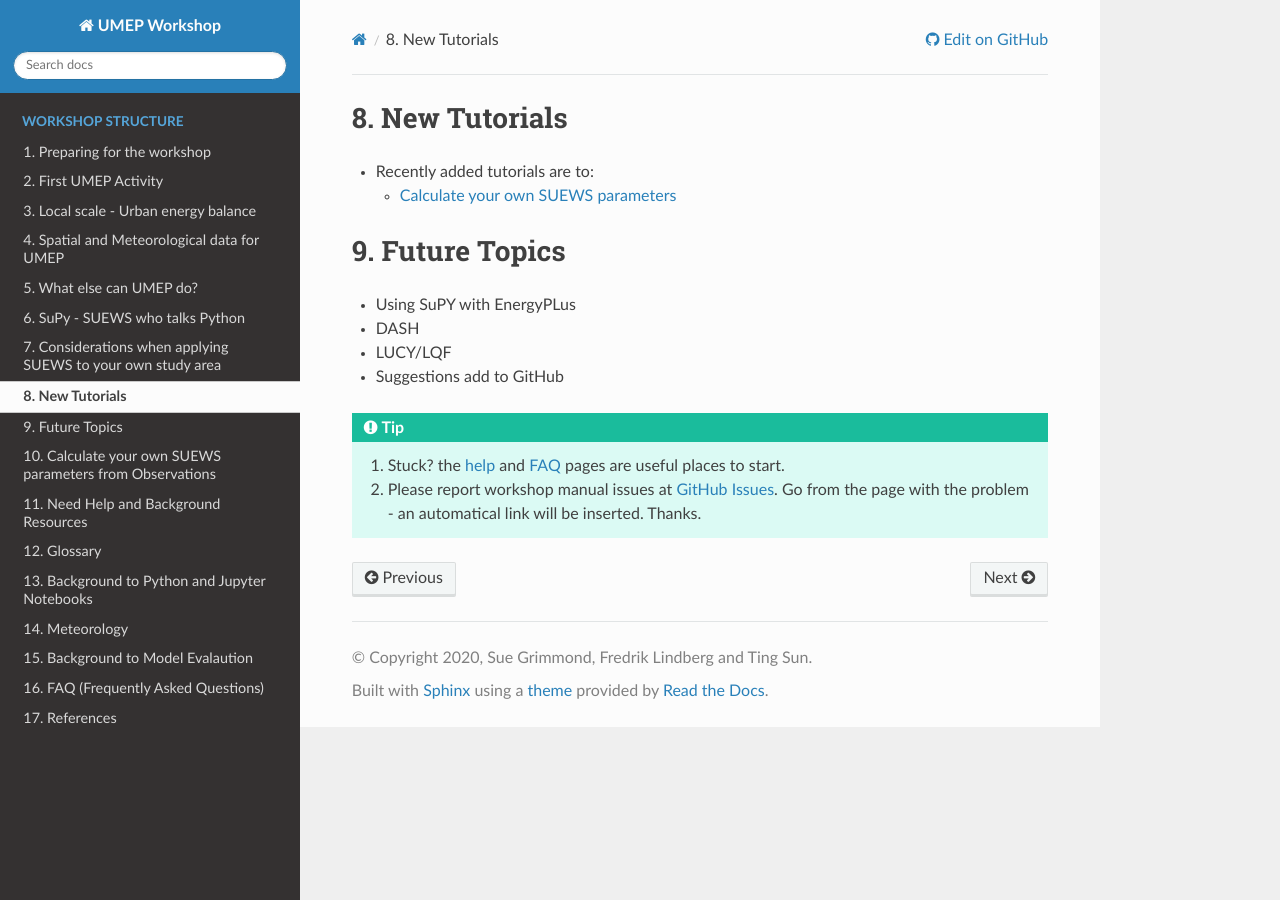
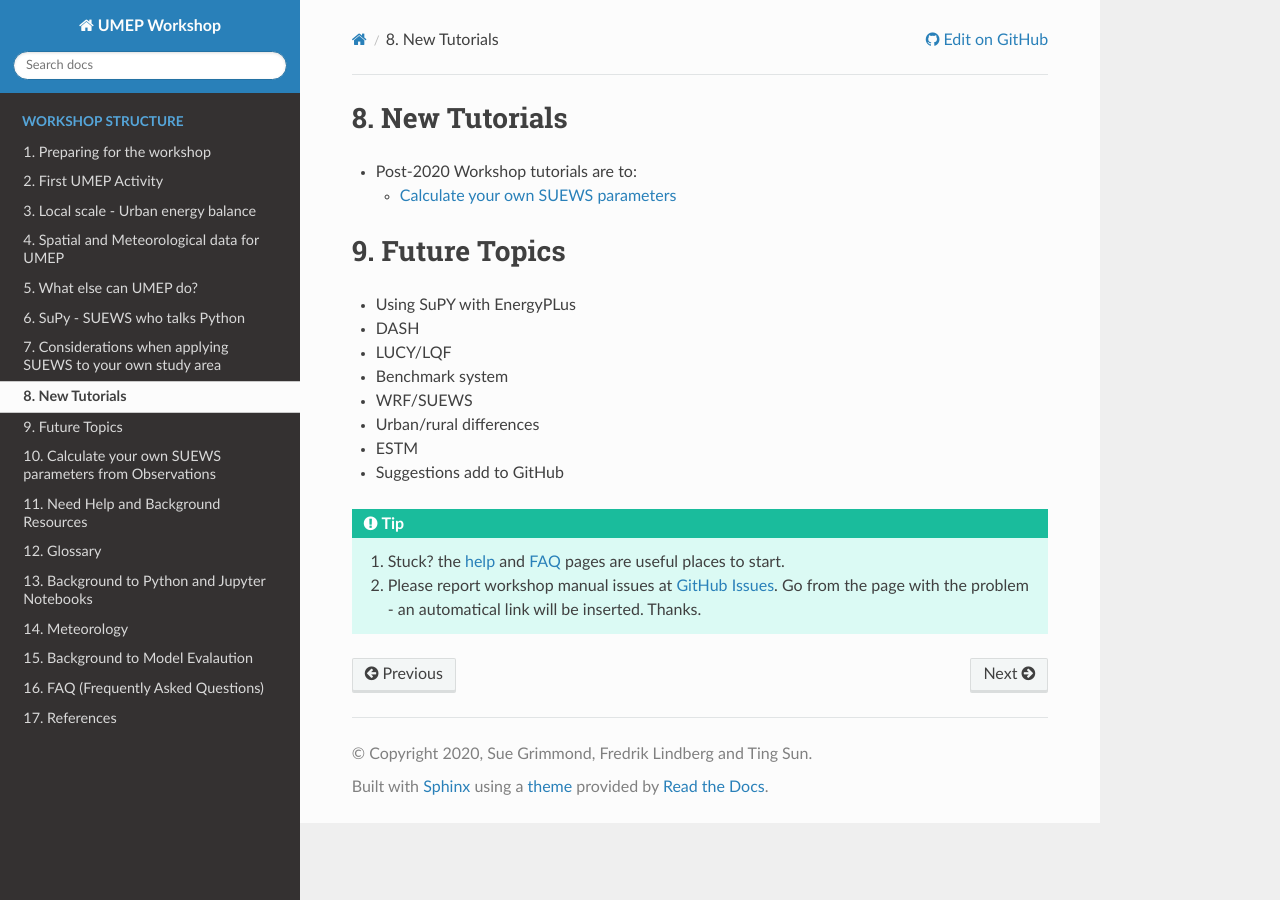
Before and after one commit to Urban-Meteorology-Reading/UMEP-Workshop, a Sphinx documentation site: the page built from source/NEW/New0.rst, in a window 1280 px wide. Built offline with Sphinx 7.4.7 and the Read the Docs theme 2.0.0, drawn with Linux system fonts in a browser that asks for light colours.

Commit message:
Update New0.rst

```diff
--- a/source/NEW/New0.rst
+++ b/source/NEW/New0.rst
@@ -3,7 +3,7 @@
 New Tutorials
 -------------
 
-- Recently added tutorials are to:
+- Post-2020 Workshop tutorials are to:
 
   - `Calculate your own SUEWS parameters <CalcParam0>`
 
@@ -14,5 +14,8 @@ Future Topics
 - Using SuPY with EnergyPLus
 - DASH
 - LUCY/LQF
-
+- Benchmark system
+- WRF/SUEWS
+- Urban/rural differences
+- ESTM
 - Suggestions add to GitHub
```
